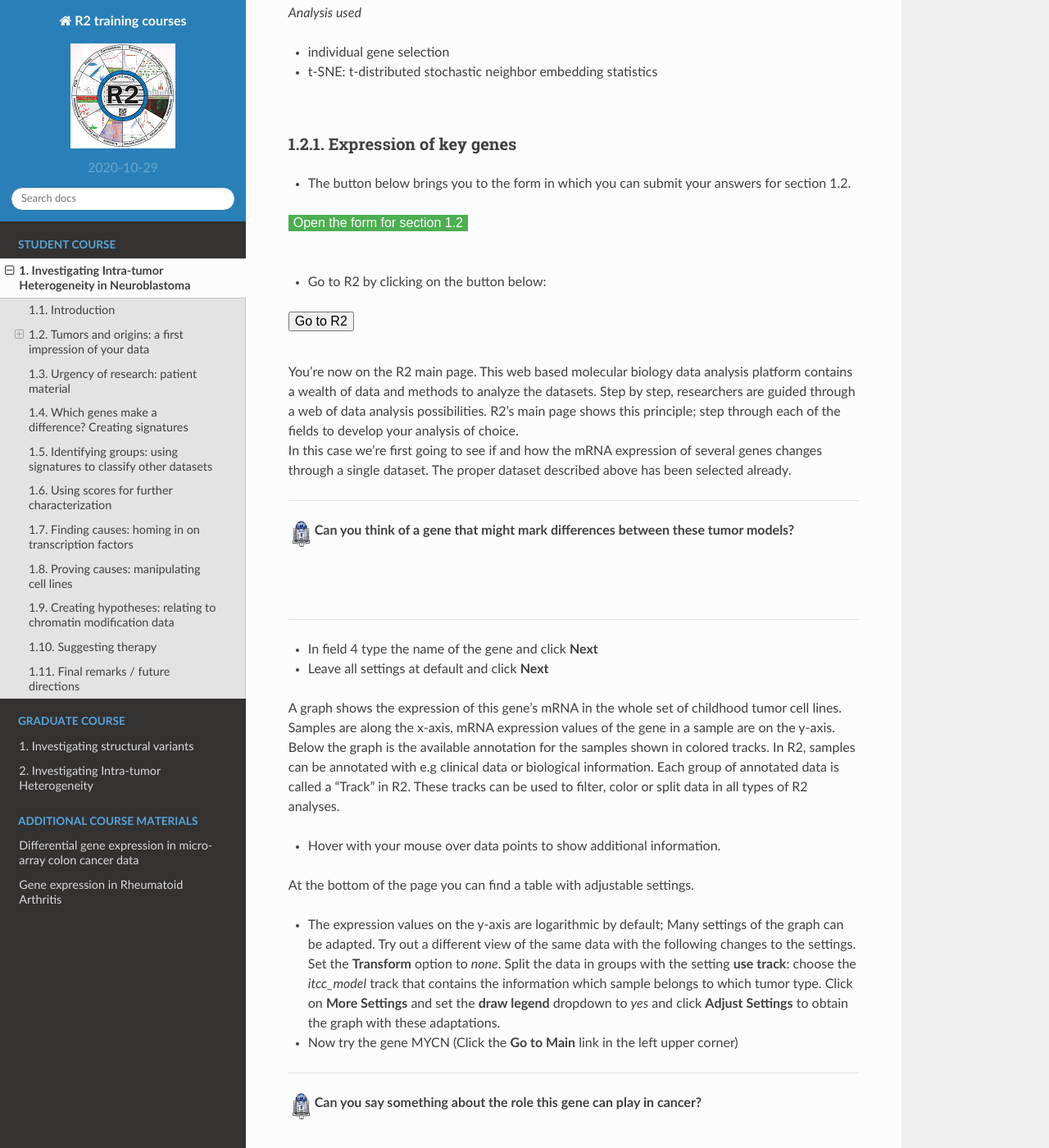
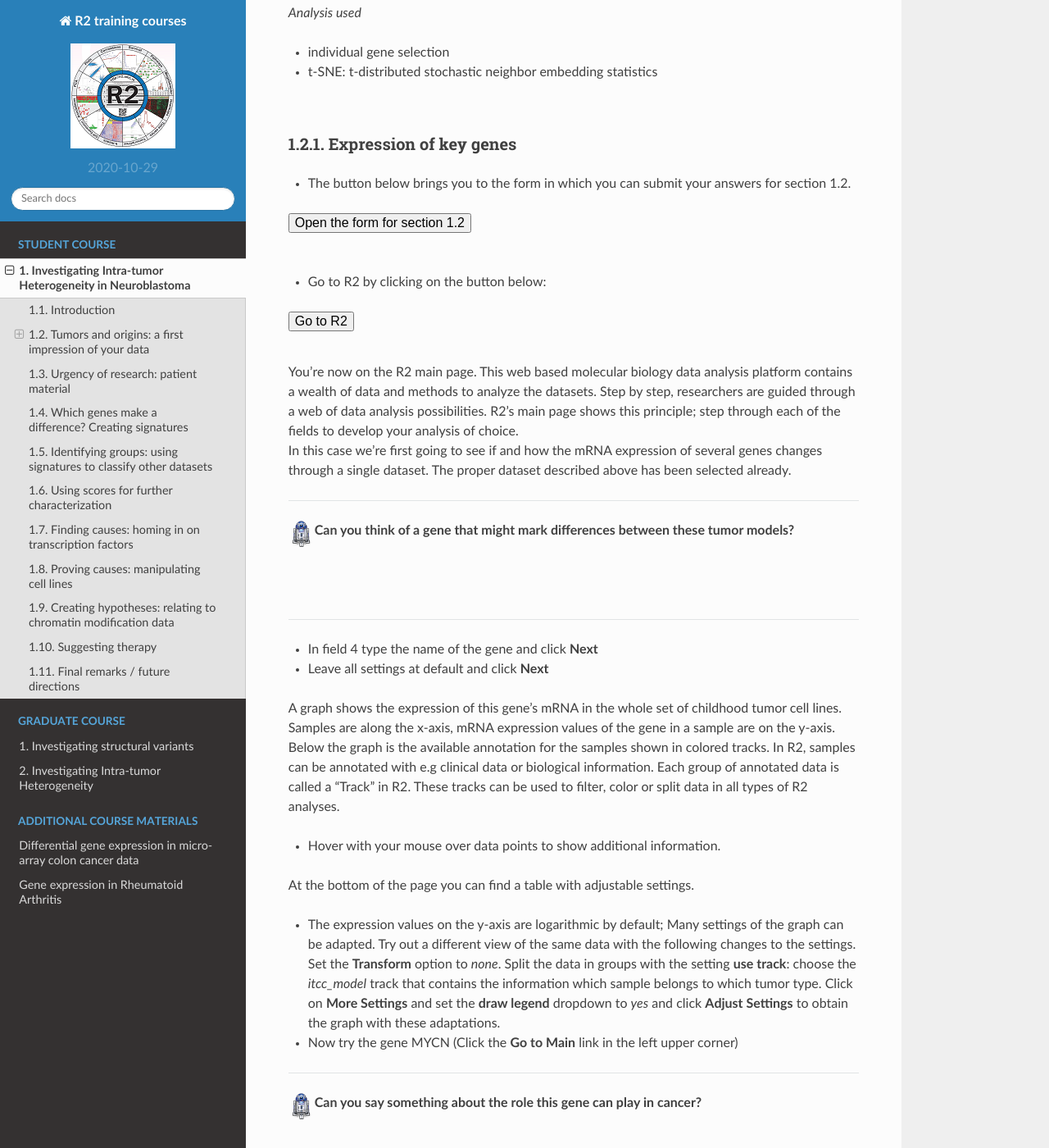
Before and after one commit to antronerds/r2-training-courses, a Sphinx documentation site: the page built from docs/Investigating_Tumor_Heterogeneity_student_version_bu.md, in a window 1280 px wide and 1400 px high, scrolled down 2040 px. Shown: the whole window at 82% size. Built offline with Sphinx 7.4.7 and the Read the Docs theme 2.0.0, drawn with Linux system fonts in a browser that asks for light colours; pages that are not in the unit, such as notebooks, are missing from menus.

Commit message:
color buttons forms

```diff
--- a/docs/Investigating_Tumor_Heterogeneity_student_version_bu.md
+++ b/docs/Investigating_Tumor_Heterogeneity_student_version_bu.md
@@ -49,7 +49,7 @@
 ##### Expression of key genes
 * The button below brings you to the form in which you can submit your answers for section 1.2.
 
-<button class="button googleform" style="background-color: #4CAF50; border: #2A8D30;color: white;" onclick="window.open('https://docs.google.com/forms/d/e/1FAIpQLSfo7ZeKEaVRflzEmXkFZsErDShYHs8PaZO1tBmVrnLeyobkyg/viewform?usp=sf_link','_blank');" type="button">Open the form for section 1.2</button>
+<button class="button googleform" onclick="window.open('https://docs.google.com/forms/d/e/1FAIpQLSfo7ZeKEaVRflzEmXkFZsErDShYHs8PaZO1tBmVrnLeyobkyg/viewform?usp=sf_link','_blank');" type="button">Open the form for section 1.2</button>
 <br>
 <br>
 
@@ -144,7 +144,7 @@
 
 * The button below brings you to the form in which you can submit your answers for section 1.3
 
-<button class="button googleform" style="background-color: #4CAF50; border: #2A8D30;color: white;" onclick="window.open('https://docs.google.com/forms/d/e/1FAIpQLSc0dGfEl9zDS7Yh-ZtrcKAn4IVgcwNxsZKNjQQtTj35JjgQng/viewform?usp=sf_link','_blank');" type="button">Open the form for section 1.3</button>
+<button class="button googleform" onclick="window.open('https://docs.google.com/forms/d/e/1FAIpQLSc0dGfEl9zDS7Yh-ZtrcKAn4IVgcwNxsZKNjQQtTj35JjgQng/viewform?usp=sf_link','_blank');" type="button">Open the form for section 1.3</button>
 <br>
 <br>
 
@@ -258,7 +258,7 @@
 
 * The button below brings you to the form in which you can submit your answers for section 1.4
 
-<button class="button googleform" style="background-color: #4CAF50; border: #2A8D30;color: white;" onclick="window.open('https://docs.google.com/forms/d/e/1FAIpQLScesiEn-9mU9rGCIct4oHkplP6RxXNkccCCkVHBKzioYuczPg/viewform?usp=sf_link','_blank');" type="button">Open the form for section 1.4</button>
+<button class="button googleform" onclick="window.open('https://docs.google.com/forms/d/e/1FAIpQLScesiEn-9mU9rGCIct4oHkplP6RxXNkccCCkVHBKzioYuczPg/viewform?usp=sf_link','_blank');" type="button">Open the form for section 1.4</button>
 <br>
 <br>
 
@@ -349,7 +349,7 @@
 
 * The button below brings you to the form in which you can submit your answers for section 1.5
 
-<button class="button googleform" style="background-color: #4CAF50; border: #2A8D30;color: white;" onclick="window.open('https://docs.google.com/forms/d/e/1FAIpQLSephAsX9i-d_QUh7Gu7ZRWUKkL9XgtAuEzglGnBgBU4Nd3VrQ/viewform?usp=sf_link','_blank');" type="button">Open the form for section 1.5</button>
+<button class="button googleform" onclick="window.open('https://docs.google.com/forms/d/e/1FAIpQLSephAsX9i-d_QUh7Gu7ZRWUKkL9XgtAuEzglGnBgBU4Nd3VrQ/viewform?usp=sf_link','_blank');" type="button">Open the form for section 1.5</button>
 <br>
 <br>
 
@@ -430,7 +430,7 @@
 
 * The button below brings you to the form in which you can submit your answers for section 1.6
 
-<button class="button googleform" style="background-color: #4CAF50; border: #2A8D30;color: white;" onclick="window.open('https://docs.google.com/forms/d/e/1FAIpQLSfeDhhvV2hQQ4erzjf18OX27jelvYxFVIyovPOxWin3GUxekg/viewform?usp=sf_link','_blank');" type="button">Open the form for section 1.6</button>
+<button class="button googleform" onclick="window.open('https://docs.google.com/forms/d/e/1FAIpQLSfeDhhvV2hQQ4erzjf18OX27jelvYxFVIyovPOxWin3GUxekg/viewform?usp=sf_link','_blank');" type="button">Open the form for section 1.6</button>
 <br>
 <br>
 
@@ -482,7 +482,7 @@
 
 * The button below brings you to the form in which you can submit your answers for section 1.7
 
-<button button class="button googleform" style="background-color: #4CAF50; border: #2A8D30;color: white;" onclick="window.open('https://docs.google.com/forms/d/e/1FAIpQLSfbXuvePyJg5CKj_mE1UygJwrI-GJD39FrM16nY2Uh7YrtsHw/viewform?usp=sf_link','_blank');" type="button">Open the form for section 1.7</button>
+<button button class="button googleform" onclick="window.open('https://docs.google.com/forms/d/e/1FAIpQLSfbXuvePyJg5CKj_mE1UygJwrI-GJD39FrM16nY2Uh7YrtsHw/viewform?usp=sf_link','_blank');" type="button">Open the form for section 1.7</button>
 <br>
 <br>
 
@@ -520,7 +520,7 @@
 
 * The button below brings you to the form in which you can submit your answers for section 1.8
 
-<button class="button googleform" style="background-color: #4CAF50; border: #2A8D30;color: white;" onclick="window.open('https://docs.google.com/forms/d/e/1FAIpQLScdjNTEfcu5vuyskvWbKASj3xani-_eMwvN26N1_-F5gYF0tw/viewform?usp=sf_link','_blank');" type="button">Open the form for section 1.8</button>
+<button class="button googleform" onclick="window.open('https://docs.google.com/forms/d/e/1FAIpQLScdjNTEfcu5vuyskvWbKASj3xani-_eMwvN26N1_-F5gYF0tw/viewform?usp=sf_link','_blank');" type="button">Open the form for section 1.8</button>
 <br>
 <br>
 
@@ -633,7 +633,7 @@
 
 * The button below brings you to the form in which you can submit your answers for section 1.9
 
-<button class="button googleform" style="background-color: #4CAF50; border: #2A8D30;color: white;" onclick="window.open('https://docs.google.com/forms/d/e/1FAIpQLScQC2N5QsLOOUJULFuooscO4gAKzxyE_0nk-OM1n5MLvlslRw/viewform?usp=sf_link','_blank');" type="button">Open the form for section 1.9</button>
+<button class="button googleform" onclick="window.open('https://docs.google.com/forms/d/e/1FAIpQLScQC2N5QsLOOUJULFuooscO4gAKzxyE_0nk-OM1n5MLvlslRw/viewform?usp=sf_link','_blank');" type="button">Open the form for section 1.9</button>
 <br>
 <br>
 
@@ -941,7 +941,7 @@
 
  * The button below brings you to the form in which you can submit your answers for section 1.10
 
- <button class="button googleform" style="background-color: #4CAF50; border: #2A8D30;color: white;" onclick="window.open('https://docs.google.com/forms/d/e/1FAIpQLSd7iB8d2ozHEsYx4KidGxLdhQRefUw2-03gGGnmpJ6eoqhdlA/viewform?usp=sf_link','_blank');" type="button">Open the form for section 1.10</button>
+ <button class="button googleform" onclick="window.open('https://docs.google.com/forms/d/e/1FAIpQLSd7iB8d2ozHEsYx4KidGxLdhQRefUw2-03gGGnmpJ6eoqhdlA/viewform?usp=sf_link','_blank');" type="button">Open the form for section 1.10</button>
  <br>
  <br>
 
--- a/docs/_static/css/r2tutorials.css
+++ b/docs/_static/css/r2tutorials.css
@@ -30,8 +30,8 @@
 */
 
 .button .googleform {
-	background-color: #4CAF50; /* Green */
-	color: white;
+	background-color: #95d097; /* Green */
+	color: black;
 	padding: 15px 32px;
 	text-align: center;
 	text-decoration: none;
@@ -42,9 +42,9 @@
 }
 
 .googleform:hover {
-	background-color: white; /* Green */
+	background-color: #5fb962; /* Green */
 	color: black;
-	box-shadow: 0 12px 16px 0 rgba(0,0,0,0.24), 0 17px 50px 0 rgba(0,0,0,0.19);
+	box-shadow: 0 5px 5px 0 rgba(0,0,0,0.24), 0 17px 50px 0 rgba(0,0,0,0.19);
 }
 
 
```
